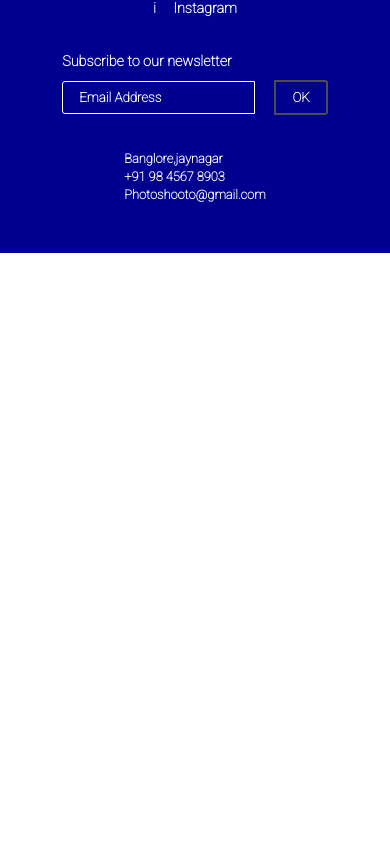
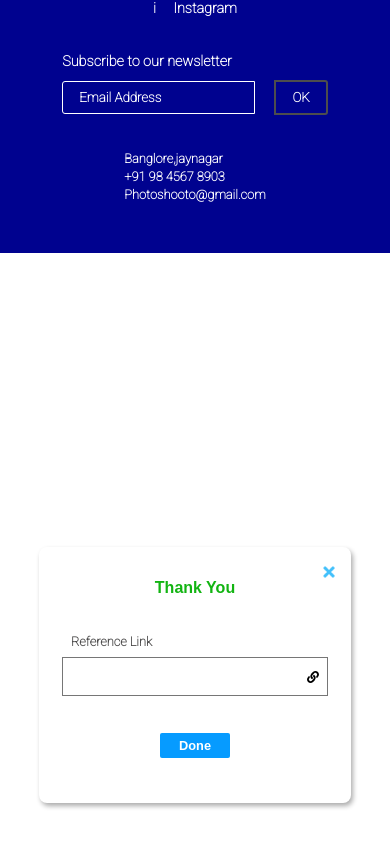
Before and after one commit to Redskull-127/UserFlow-frontEnd, a React (Create React App) app: page / in a window 390 px wide. Shown: the part 4944-5791 px from the top of the page. Before the commit the page ends 5197 px from the top, so only its background shows below. Built offline with nearby package versions, Linux system fonts and the light colour scheme.

Commit message:
Thank You Pop-up added
Thank You pop-up box added

```diff
--- a/src/App.js
+++ b/src/App.js
@@ -4,6 +4,8 @@ import HomePage from './Pages/Home/Home'
 import Navbar from './Components/Navbar/Navbar'
 import Footer from './Components/Footer/Footer'
 import NotfoundPage from './Pages/NotfoundPage/NotfoundPage'
+import Thanks from './Components/Thanku_popup/Thanku';
+
 function App() {
   return (
     <Router>
@@ -13,6 +15,7 @@ function App() {
         <Route component={NotfoundPage} />
       </Switch>
       <Footer />
+      <Thanks />
     </Router>
   );
 }
--- /dev/null
+++ b/src/Components/Thanku_popup/Thanku.js
@@ -0,0 +1,20 @@
+import React from 'react'
+import styles from './Thanku.module.css'
+import x from './icons/x-mark-32.png'
+const Thanks = () => {
+    return (
+        <div className={styles.boxWrapper}>
+            <div className={styles.box}>
+                <img className={styles.cross} src={x} alt="cross-icon"/>
+                <p className={styles.msg}>Thank You</p>
+                <label htmlFor="" > Reference Link</label>
+                <form action="submit" method="POST">
+                    <input className={styles.txtip} type="text" />
+                    <button type="submit">Done</button>
+                </form>
+            </div>
+        </div>
+    )
+}
+
+export default Thanks
--- /dev/null
+++ b/src/Components/Thanku_popup/Thanku.module.css
@@ -0,0 +1,110 @@
+*,
+*::after,
+*::before {
+  padding: 0;
+  margin: 0;
+  box-sizing: border-box;
+  font-family: "Roboto", sans-serif;
+}
+
+.boxWrapper{
+  display: flex;
+  justify-content: center;
+  align-items: center;
+  height: 100vh;
+}
+
+.box{
+  width: 30rem;
+  height: 19rem;
+  border-radius: .5rem;
+  box-shadow: 2px 3px 5px rgb(172, 172, 172)
+}
+
+.cross{
+  width: 12px;
+  float: right;
+  margin-top: 1.8rem;
+  margin-right: 1.5rem;
+  margin-bottom: 0rem;
+  cursor: pointer;
+}
+
+.msg{
+  color: rgb(18, 180, 18);
+  font-size: 1.1rem;
+  font-weight: 700;
+  margin: 2.8rem 1rem 1rem 1rem;
+  text-align: center;
+  font-family: 'Arial Narrow Bold', sans-serif;
+}
+
+.box label{
+  display: block;
+  margin: 3rem 1rem 0 1.5rem;
+  font-size: .8rem;
+  color: rgb(77, 76, 76);
+}
+
+.txtip{
+  display: block;
+  padding: .7rem;
+  margin: .8rem auto;
+  width:90%;
+  border: 1px solid rgb(118, 118, 118);
+  padding-right: 2rem;
+  background-image: url(icons/link-solid.svg);
+  background-repeat: no-repeat;
+  background-position: right;
+  background-size: 12px;
+  background-position-x: 97%;
+}
+
+.box button{
+  display: block;
+  padding: .3rem 1.5rem;
+  margin: 2.8rem auto;
+  color: white;
+  background-color: rgb(6, 155, 255);
+  border: none;
+  border-radius: 2px;
+  font-size: .8rem;
+  font-weight: 700;
+  font-family: 'Arial Narrow Bold', sans-serif;
+  cursor: pointer;
+}
+
+/* Responsiveness for mobile phones */
+@media only screen and (max-width: 500px) {
+  .box{
+    width: 80%;
+    height: 16rem;
+    margin:2rem;
+  }
+  .cross{
+    width: 12px;
+    margin-top: 1.2rem;
+    margin-right: 1rem;
+    margin-bottom: 0rem;
+  }
+  .msg{
+    font-size: 1rem;
+    font-weight: 700;
+    margin: 2rem .8rem .8rem .8rem;
+  }
+  .txtip{
+    display: block;
+    padding: .7rem;
+    margin: .5rem auto;
+    width:85%;
+  }
+  .box label{
+    display: block;
+    margin: 2.3rem 1rem 0 2rem;
+  }
+  .box button{
+    display: block;
+    padding: .3rem 1.2rem;
+    margin: 2.3rem auto;
+  }
+}
```
Also changed, not shown: src/Components/Thanku_popup/icons/link-solid.svg (added), src/Components/Thanku_popup/icons/x-mark-32.png (added).
